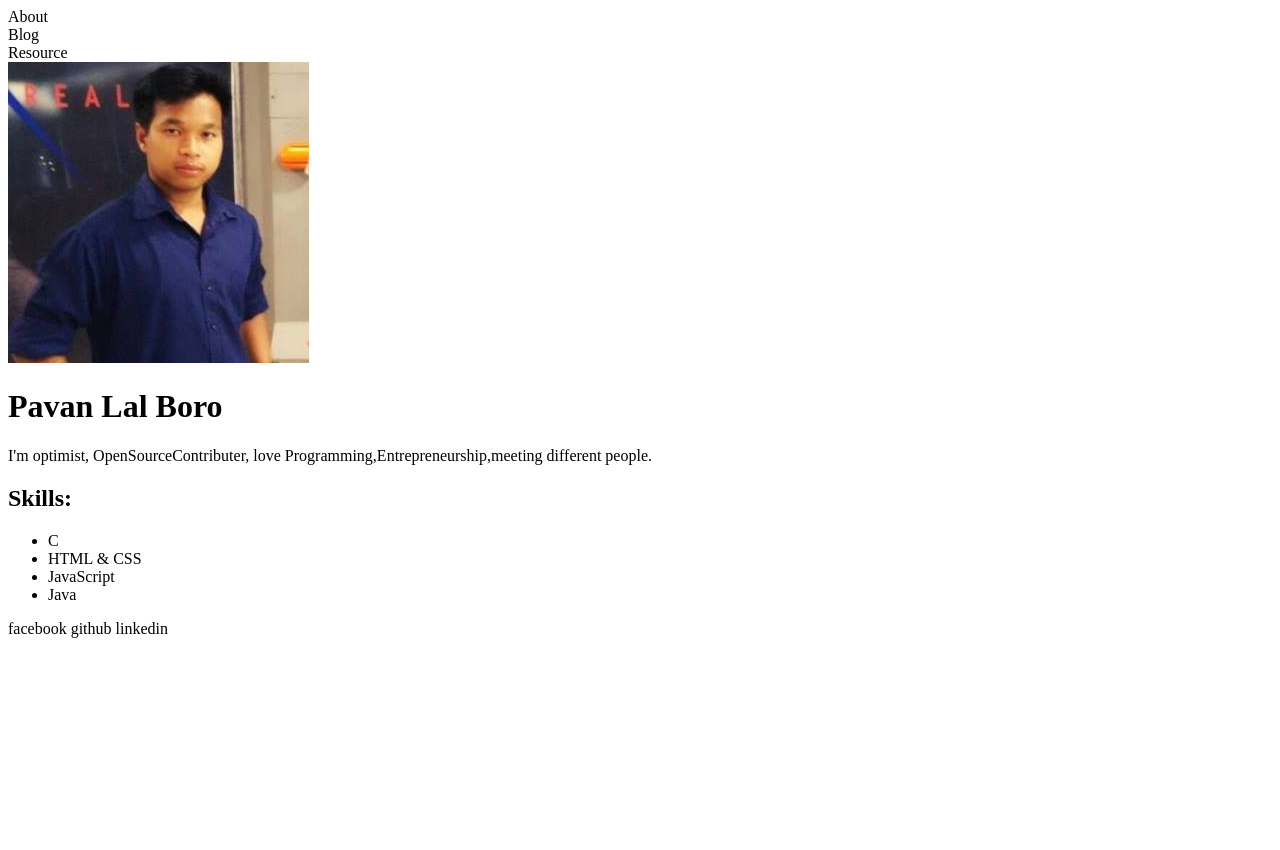
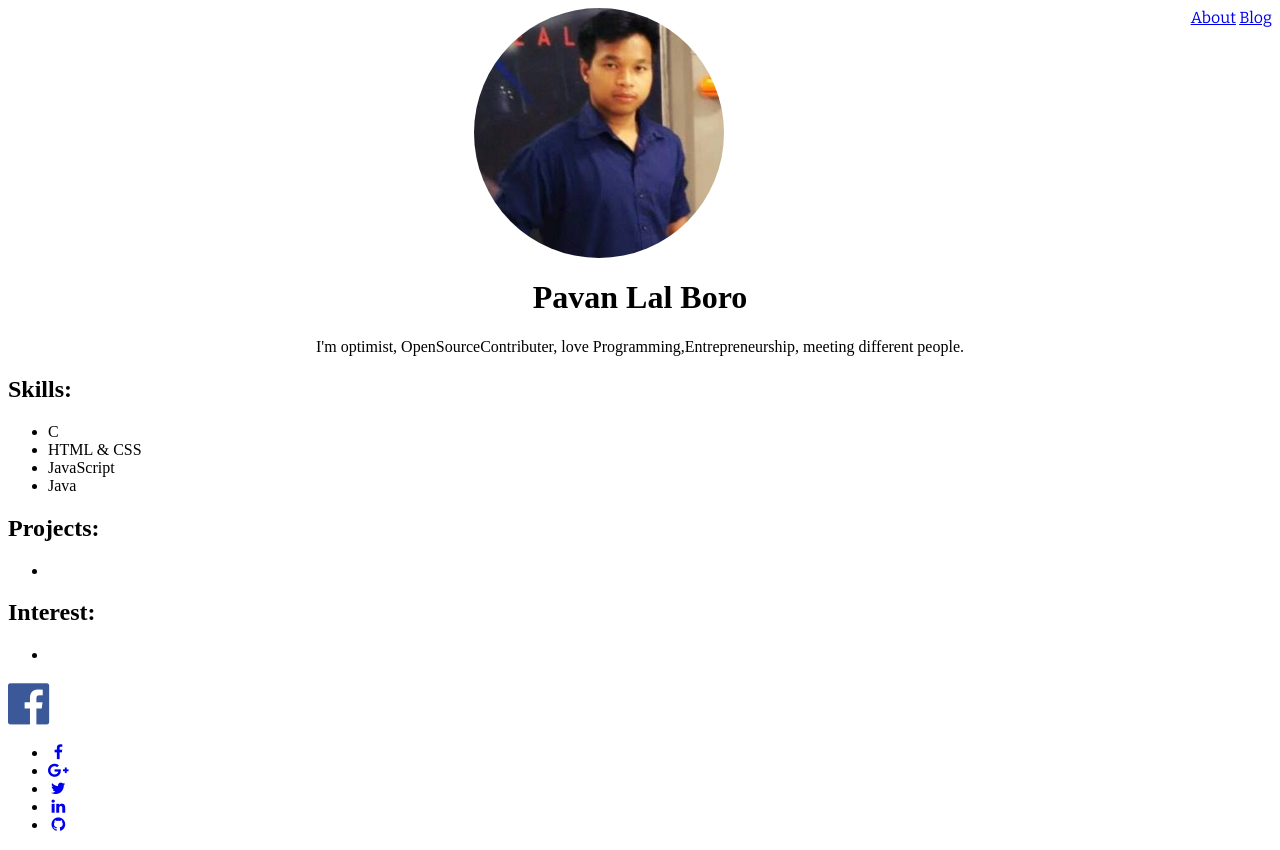
Before and after one commit to boro741/My_Portfolio, a plain HTML site: page index.html in a window 1280 px wide. Before the commit the page ends 800 px from the top, so only its background shows below. Drawn offline with nearby package versions, Linux system fonts and the light colour scheme.

Commit message:
improved some styling

```diff
--- a/index.html
+++ b/index.html
@@ -2,19 +2,31 @@
 <html>
     <head>
         <title>Pavan Lal Boro</title>
-        <link href="style.css" type="text/css">
+        <link href="style.css" rel="stylesheet" type="text/css">
+        <link href="https://fonts.googleapis.com/css?family=Bitter" rel="stylesheet">
+        <meta name="viewport" content="width=device-width, initial-scale=1.0">
+
+
+        <link rel="stylesheet" href="https://cdnjs.cloudflare.com/ajax/libs/font-awesome/4.7.0/css/font-awesome.min.css">
     </head>
     <body>
         <header>
-            <nav>About</nav>
-            <nav>Blog</nav>
-            <nav>Resource</nav>
+            <nav>
+                <a href="index.html">About</a>
+                <a href="#">Blog</a>
+            </nav>
         </header>
+
         <div class="container">
+
             <img src="images/m.jpg" alt="My Photo" class="my_img">
 
-            <h1 class="my_name">Pavan Lal Boro</h1>
-            <p>I'm optimist, OpenSourceContributer, love Programming,Entrepreneurship,meeting different people.</p>
+            <div class="my_info">
+                <h1>Pavan Lal Boro</h1>
+                <p> I'm optimist, OpenSourceContributer, love Programming,Entrepreneurship,
+                    meeting different people.
+                </p>
+            </div>
 
             <h2>Skills:</h2>
             <ul>
@@ -23,11 +35,40 @@
                 <li>JavaScript</li>
                 <li>Java</li>
             </ul>
+
+            <h2>Projects:</h2>
+            <ul>
+                <li></li>
+            </ul>
+
+            <h2>Interest:</h2>
+            <ul>
+                <li> </li>
+            </ul>
         </div>
+
         <footer>
-            facebook
-            github
-            linkedin
+
+            <a href="https://www.facebook.com/boro741" target="_blank"><i class="fa fa-facebook-official" style="font-size:48px;color:rgb(59,89,152)"></i></a>
+
+
+            <ul class="list-inline">
+                            <li>
+                                <a href="https://www.facebook.com/boro741" target="_blank" class="btn-social btn-outline"><i class="fa fa-fw fa-facebook"></i></a>
+                            </li>
+                            <li>
+                                <a href="https://plus.google.com/u/1/104294571549632144569" target="_blank" class="btn-social btn-outline"><i class="fa fa-fw fa-google-plus"></i></a>
+                            </li>
+                            <li>
+                                <a href="https://twitter.com/pavan_boro" target="_blank" class="btn-social btn-outline"><i class="fa fa-fw fa-twitter"></i></a>
+                            </li>
+                            <li>
+                                <a href="https://in.linkedin.com/in/pavanboro" target="_blank" class="btn-social btn-outline"><i class="fa fa-fw fa-linkedin"></i></a>
+                            </li>
+                            <li>
+                                <a href="https://github.com/boro741" target="_blank" class="btn-social btn-outline"><i class="fa fa-fw fa-github"></i></a>
+                            </li>
+                        </ul>
         </footer>
     </body>
 </html>
--- a/style.css
+++ b/style.css
@@ -0,0 +1,19 @@
+
+nav {
+    display: block;
+    font-family: 'Bitter', serif;
+    float: right;
+}
+
+.my_img {
+    border-radius: 50%;
+  /*  margin-top: 65px; */
+    width: 250px;
+    margin-left: auto;
+    margin-right: auto;
+    display: block;
+}
+
+.my_info {
+    text-align: center;
+}
```
